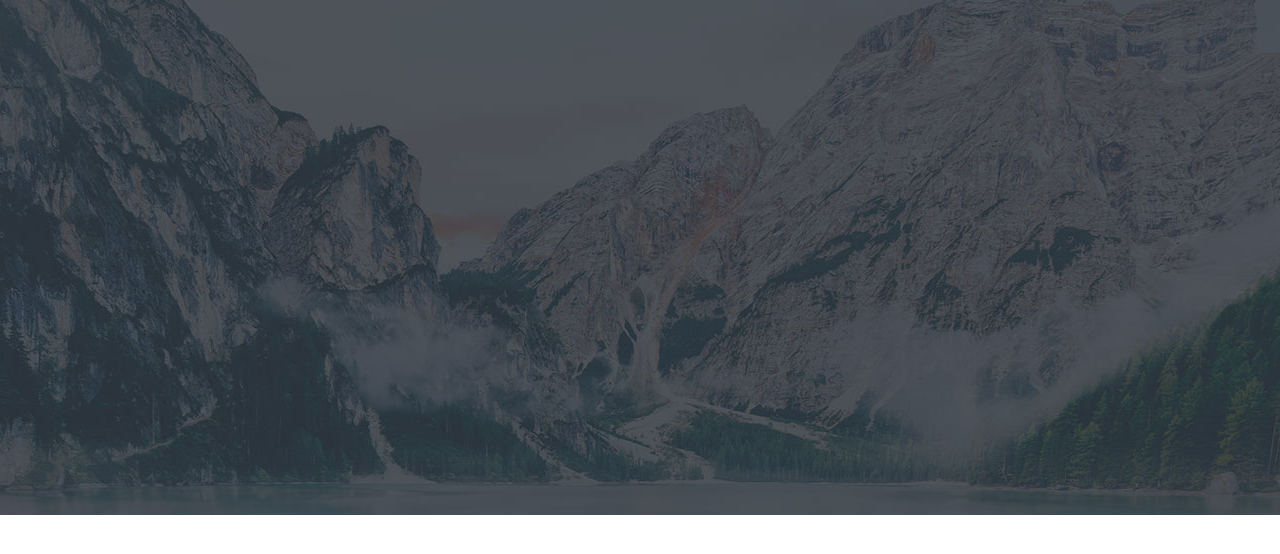
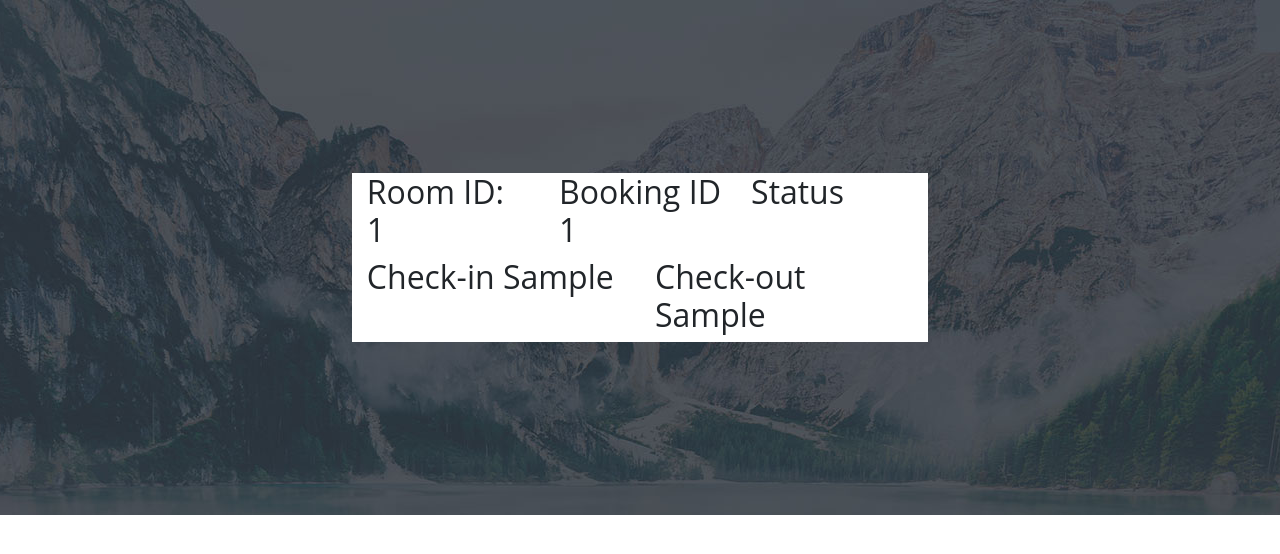
Before and after one commit to quangtruong9/web, a Flask app: template booking/templates/user.html in a window 1280 px wide. Shown: the part 119-673 px from the top of the page. Run offline with Flask 2, Linux system fonts and the light colour scheme; the template is opened without the code that fills it: most values are stand-ins (such as "Sample title", 1, 10 or a date in 2020); some libraries are stand-ins or nearby versions.

Commit message:
add user.html

```diff
--- a/booking/templates/user.html
+++ b/booking/templates/user.html
@@ -72,9 +72,32 @@ http://www.tooplate.com/view/2095-level
         <div class="tm-bg-white ie-container-width-fix-2">
             <div class="container ie-h-align-center-fix">
                 <div class="row">
-                    <div class="col-xs-12 ml-auto mr-auto ie-container-width-fix">
-
-
+                    <div class="col">
+                        <h2>
+                            Room ID: {{booking.room_id}}
+                        </h2>
+                    </div>
+                    <div class="col">
+                        <h2>
+                             Booking ID {{booking.id}}
+                        </h2>
+                    </div>
+                    <div class="col">
+                        <h2>
+                            Status
+                        </h2>
+                    </div>
+                </div>
+                <div class="row">
+                    <div class="col">
+                        <h2>
+                            Check-in {{booking.check_in}}
+                        </h2>
+                    </div>
+                    <div class="col">
+                        <h2>
+                            Check-out {{booking.check_out}}
+                        </h2>
                     </div>
                 </div>
             </div>
```
